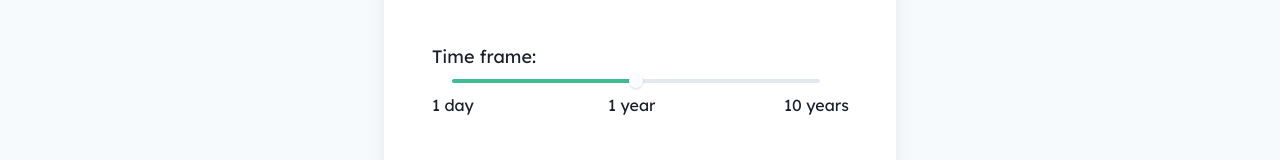
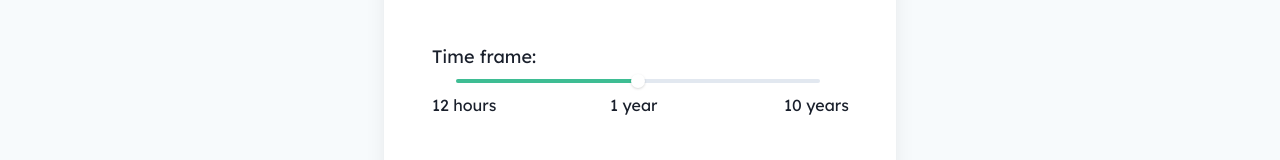
Before and after one commit to butasebi/BeatTheMarket, a React (Create React App) app in the folder front/: page / in a window 1280 px wide. Shown: the part 300-460 px from the top of the page. Built offline with nearby package versions, Linux system fonts and the light colour scheme.

Commit message:
fix: change time frame from 1 day to 12 hours
The game would be too slow for a minute-by-minute chart of one entire day.

```diff
--- a/front/src/components/game/GameMenu.jsx
+++ b/front/src/components/game/GameMenu.jsx
@@ -29,11 +29,11 @@ function TimeFrameOptions(props) {
   return (
     <Box mt={12} mb={5}>
       <Text fontSize='lg'>Time frame:</Text>
-      <Box pl='5' pr='7'>
+      <Box pl='6' pr='7'>
         <Slider min={0} max={2} step={1} colorScheme='brand'
                 onChange={(val) => setTimeFrameValueSlider(val)}>
-          <SliderMark value={0} {...labelStyles} ml={-5}>
-            1 day
+          <SliderMark value={0} {...labelStyles} ml={-6}>
+            12 hours
           </SliderMark>
           <SliderMark value={1} {...labelStyles} ml={-7}>
             1 year
```
